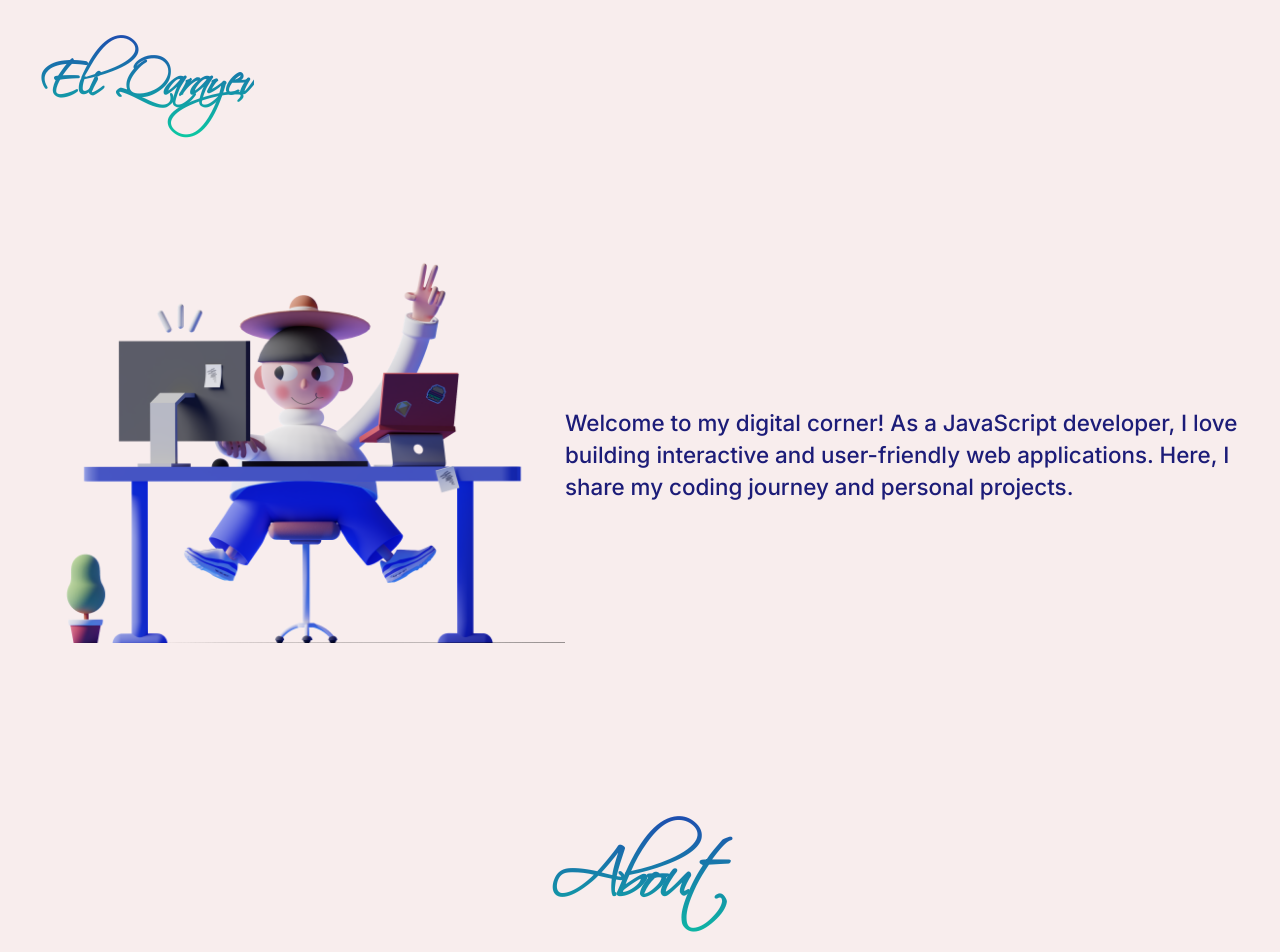
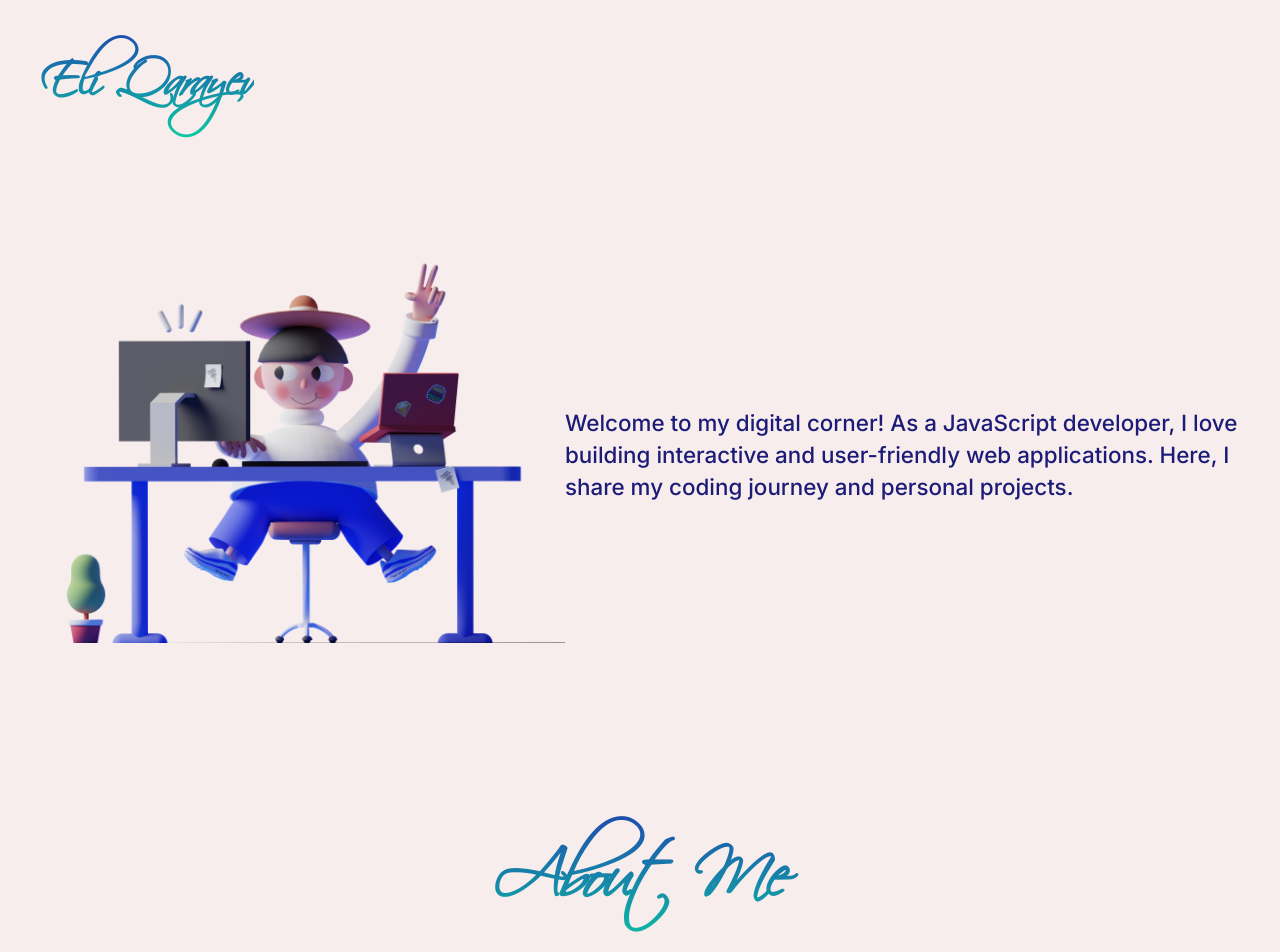
Before and after one commit to e-qa/www, a SvelteKit app: page / in a window 1280 px wide. Shown: the top 952 px of the page. Built offline with nearby package versions, Linux system fonts and the light colour scheme.

Commit message:
fix typo

```diff
--- a/src/components/About.svelte
+++ b/src/components/About.svelte
@@ -1,4 +1,4 @@
-<h2 class="heading">About</h2>
+<h2 class="heading">About Me</h2>
 <p>
   I am a frontend developer. I craft interactive user interfaces that bring
   websites to life. Using technologies like HTML, CSS, and JavaScript, I enhance
```
